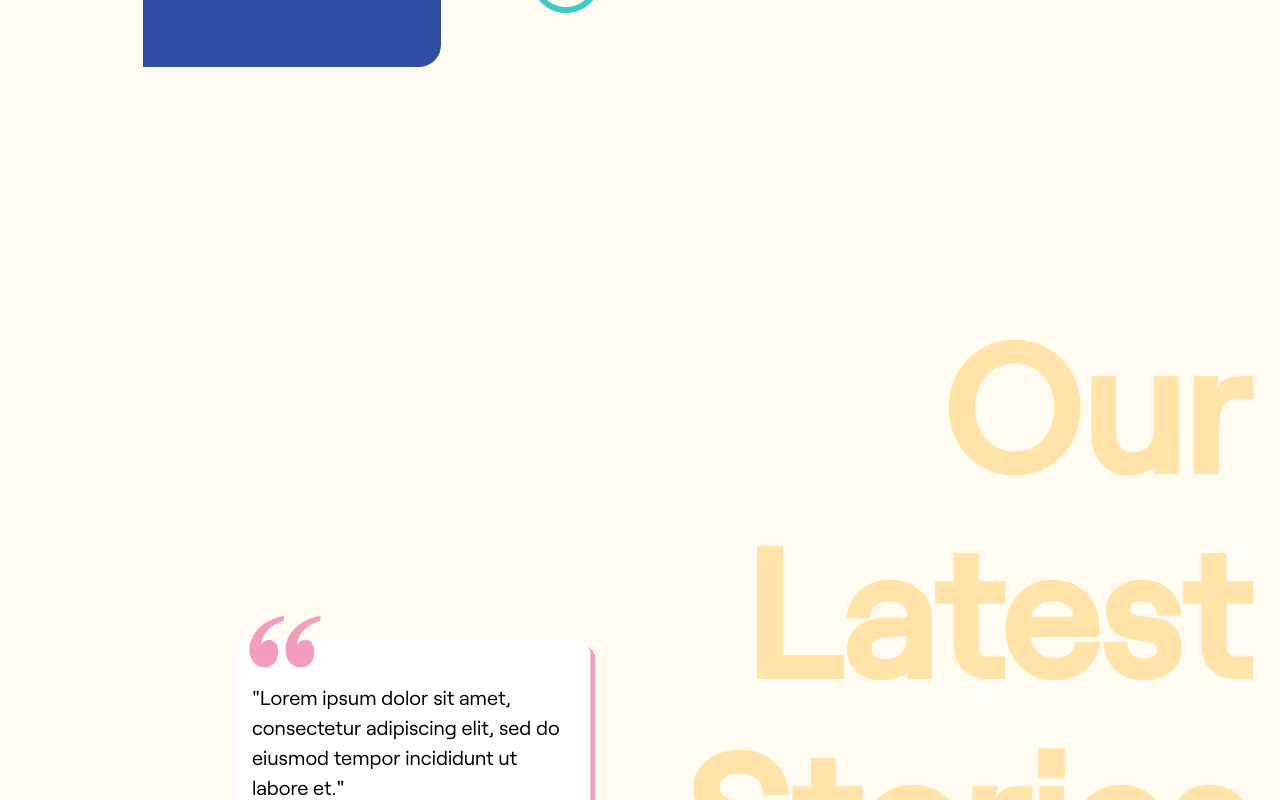
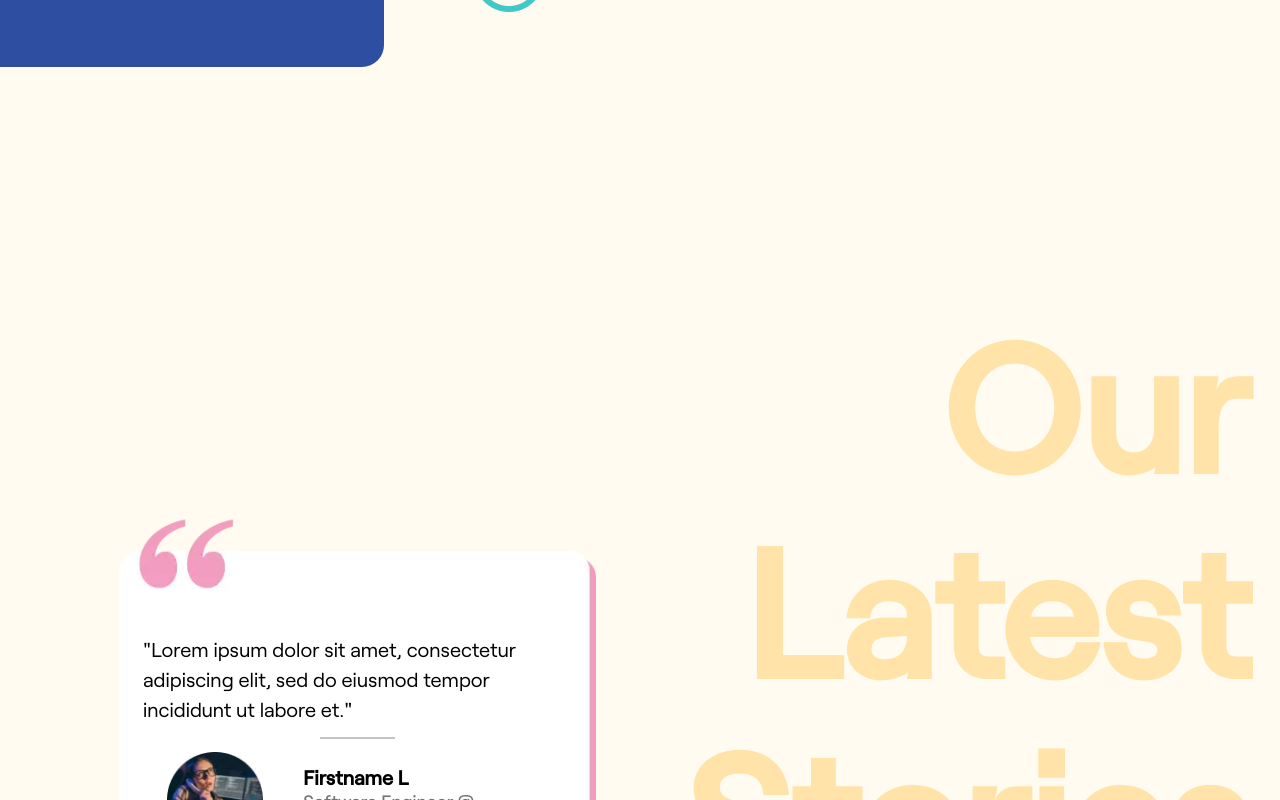
Before and after one commit to miradesne/j2v, a Next.js app: page / in a window 1280 px wide. Shown: the part 1552-2352 px from the top of the page. Built offline with nearby package versions, Linux system fonts and the light colour scheme.

Commit message:
Actually don't need the toplevel div

```diff
--- a/components/layout.js
+++ b/components/layout.js
@@ -10,7 +10,6 @@ export const siteTitle = 'Next.js J2V Website'
 
 export default function Layout({ children, home }) {
   return (
-    <div className={styles.toplevel}>
     <div className={styles.container}>
       <Head>
         <link
@@ -67,6 +66,5 @@ export default function Layout({ children, home }) {
         </div>
       )}
     </div>
-    </div>
   )
 }
--- a/components/layout.module.css
+++ b/components/layout.module.css
@@ -1,11 +1,6 @@
-.toplevel {
-  width: 100%;
-  display: flex;
-  justify-content: center;
-}
-
 .container {
   max-width: 1366px;
+  width: 100%;
 }
 
 .header {
```
Lines whose indentation alone changed are shown as unchanged.
